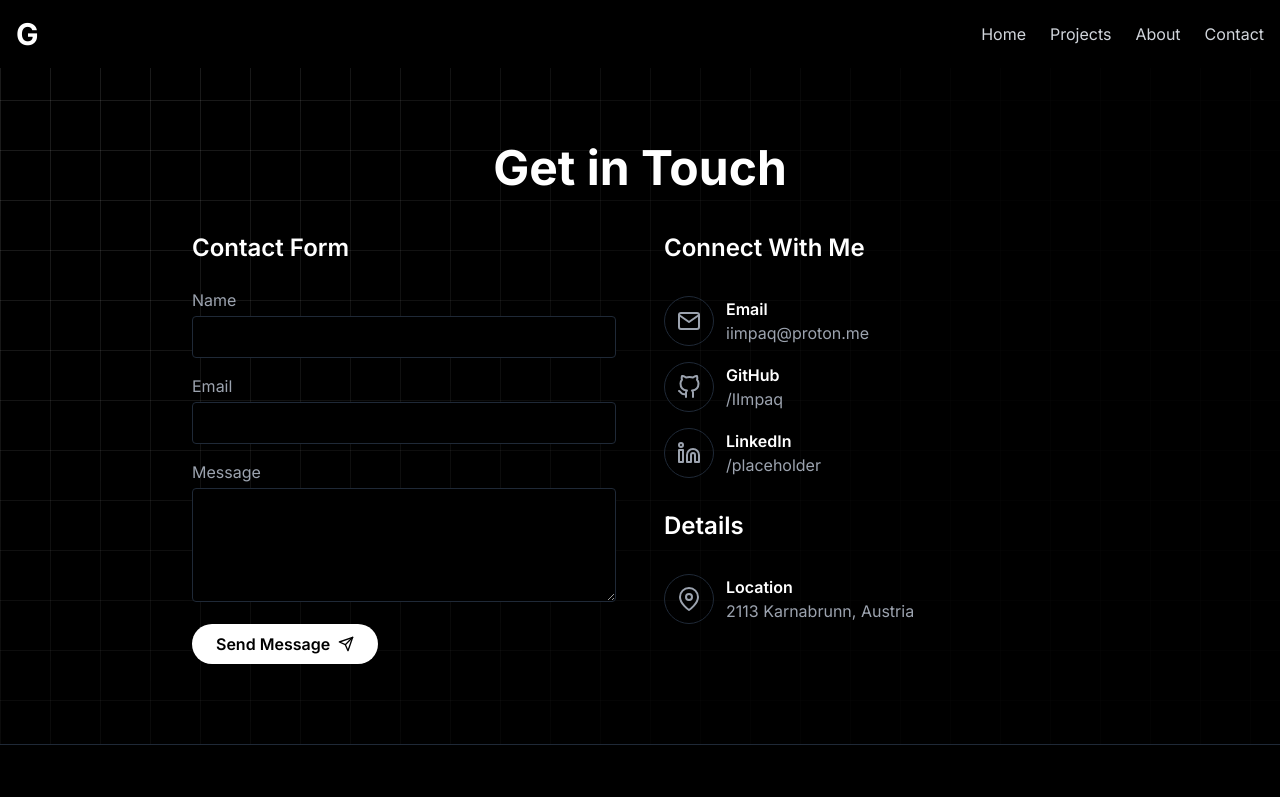
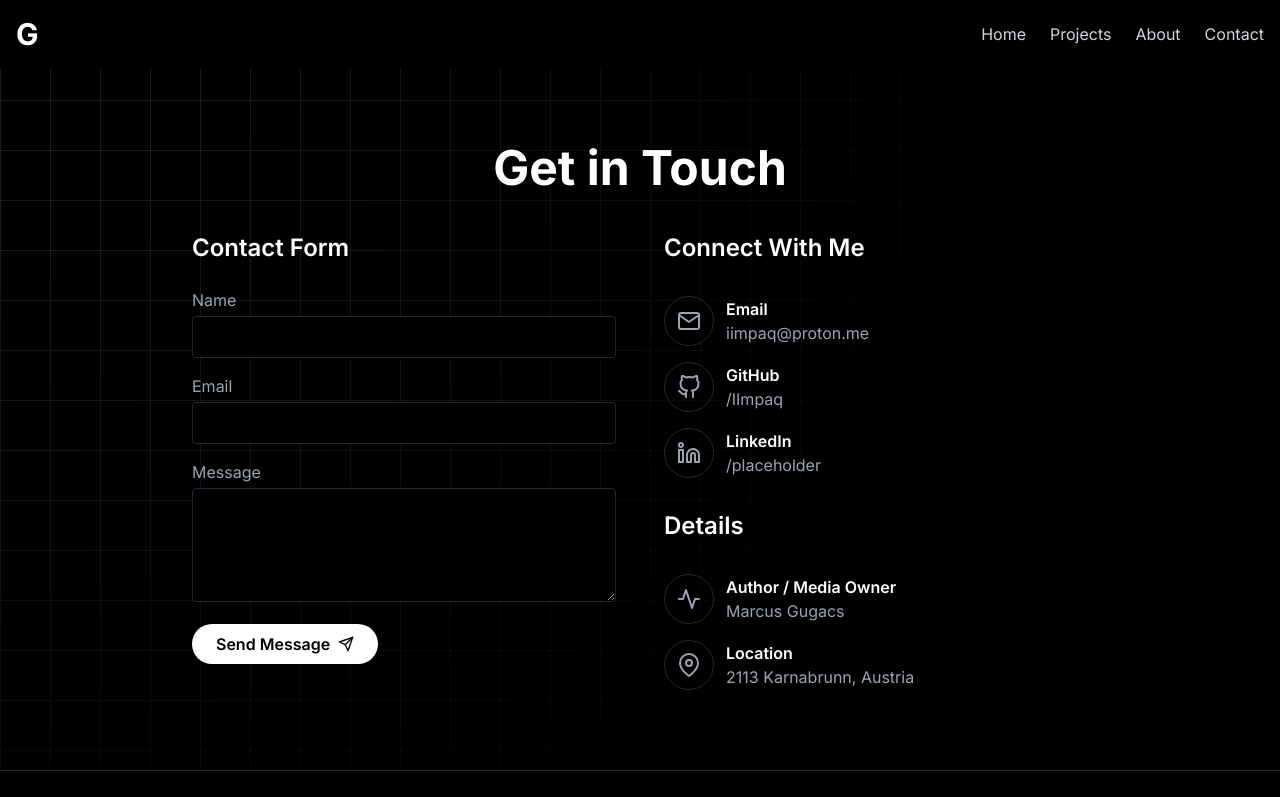
Before and after one commit to IImpaq/portfolio, a Next.js app: page /contact in a window 1280 px wide. Shown: the top 797 px of the page. Built offline with nearby package versions, Linux system fonts and the light colour scheme.

Commit message:
Updated contact page

```diff
--- a/app/contact/page.tsx
+++ b/app/contact/page.tsx
@@ -4,7 +4,7 @@ import { useState } from 'react';
 import type { NextPage } from 'next';
 import Head from 'next/head';
 import { motion } from 'framer-motion';
-import {FiMail, FiGithub, FiLinkedin, FiSend, FiMapPin} from 'react-icons/fi';
+import {FiMail, FiGithub, FiLinkedin, FiSend, FiMapPin, FiActivity} from 'react-icons/fi';
 import Navbar from '@/app/ui/common/navbar';
 import Footer from "@/app/ui/common/footer";
 import ContactItem from "@/app/ui/contact/contact-item";
@@ -121,6 +121,12 @@ const Contact: NextPage = () => {
               <h2 className="text-2xl font-semibold mb-6">Details</h2>
               <div className="space-y-4">
                 <ContactItem
+                    icon={<FiActivity/>}
+                    title="Author / Media Owner"
+                    value="Marcus Gugacs"
+                    link="https://www.gugacs.me"
+                />
+                <ContactItem
                     icon={<FiMapPin/>}
                     title="Location"
                     value="2113 Karnabrunn, Austria"
```
